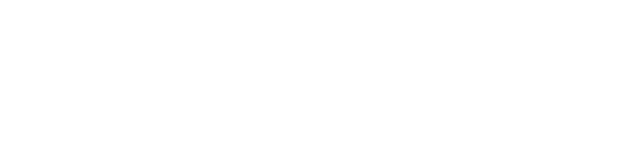
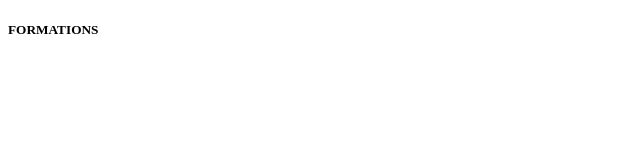
Before and after one commit to Mele-DevJourney/git-mon-cv, a plain HTML site: page index.html in a window 1280 px wide. Shown: the whole page, without its empty margins (0-640 px from the left). Drawn offline with Linux system fonts and the light colour scheme.

Commit message:
mise en place de la section formation

```diff
--- a/index.html
+++ b/index.html
@@ -7,6 +7,6 @@
     <link rel="stylesheet" href="style.css">
 </head>
 <body>
-
+    <h5>FORMATIONS</h5>
 </body>
 </html>
```
